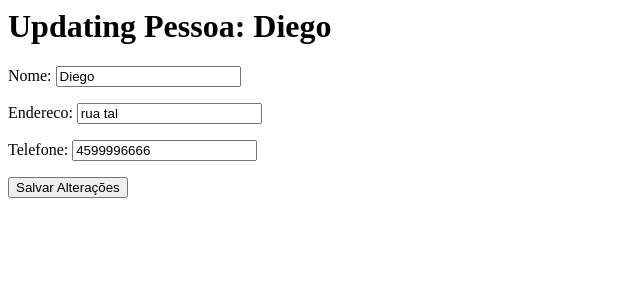
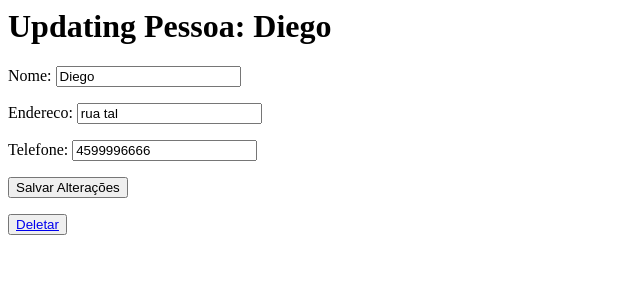
Before and after one commit to diegopmayer/ProjetoFinal, a Django app: page /core/pessoas-update/1/ in a window 1280 px wide. Shown: the top 300 px of the page, without its empty margins (0-640 px from the left). Run offline with Django 3.2, Linux system fonts and the light colour scheme; data comes from the database, SQL or seed files in the repository; both versions use the stored data as it was after the commit.

Commit message:
corrected link in update to delete

```diff
--- a/core/templates/core/update_pessoa.html
+++ b/core/templates/core/update_pessoa.html
@@ -6,3 +6,8 @@
     {{ form.as_p }}
     <button type="submit">Salvar Alterações</button>
 </form>
+
+
+<button type="button">
+    <a href="{% url 'core_pessoas_delete' pessoa.id %}"> Deletar </a>
+</button>
```
Also changed, not shown: db.sqlite3.
